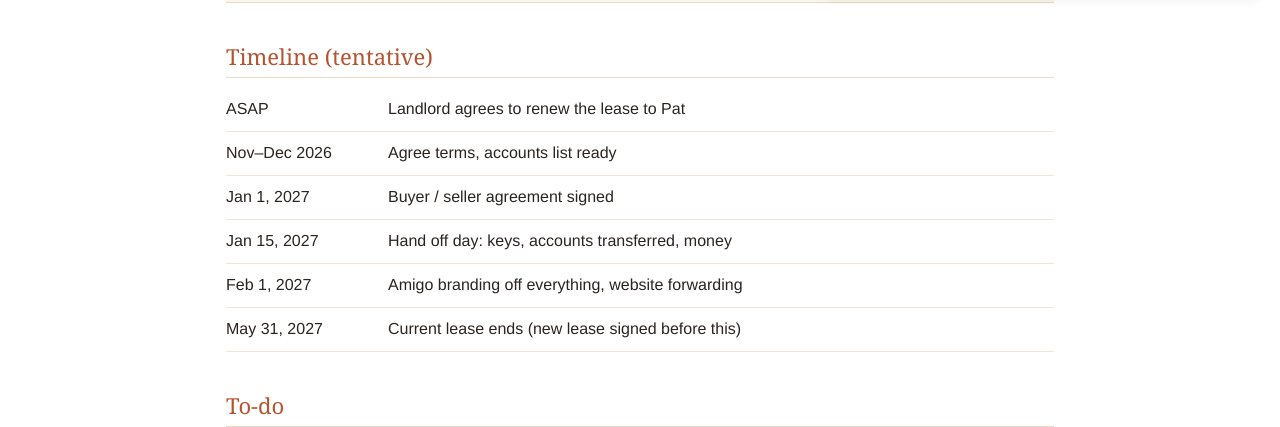
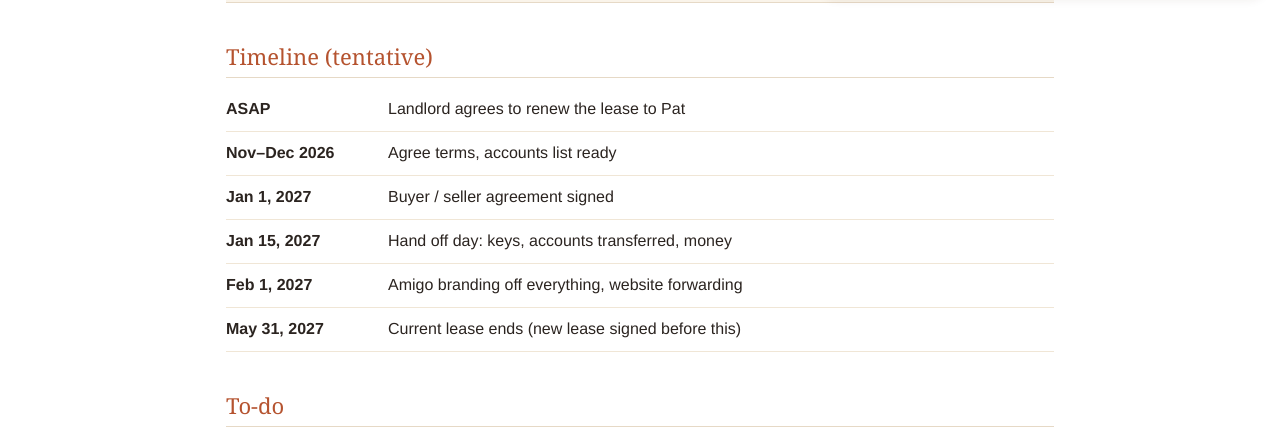
Before and after one commit to amigostudios/amigo-handoff, a Jekyll site: the page built from index.md, in a window 1280 px wide. Shown: the part 888-1315 px from the top of the page. Built offline with Jekyll 4.4.1, drawn with Linux system fonts in a browser that asks for light colours.

Commit message:
Timeline: bold dates, stacked layout on phones
Co-Authored-By: Claude Opus 5.5 <noreply@anthropic.com>

```diff
--- a/_layouts/default.html
+++ b/_layouts/default.html
@@ -24,7 +24,7 @@ li.task{list-style:none;margin-left:-1.2em}
 .box{display:inline-block;width:1.4em;color:var(--clay);font-size:1.1em}
 .box.done{color:#3c7a3c}
 </style>
-{% if page.url == '/' %}{% assign r = '' %}{% else %}{% assign r = '../' %}{% endif %}{% if page.fillable %}<link rel="stylesheet" href="{{ r }}assets/handoff.css?v=3">{% endif %}</head>
+{% if page.url == '/' %}{% assign r = '' %}{% else %}{% assign r = '../' %}{% endif %}{% if page.fillable %}<link rel="stylesheet" href="{{ r }}assets/handoff.css?v=4">{% endif %}</head>
 <body><main>
 <div class="kicker">Amigo Studios · Oceanside · hand off</div>
 {{ content }}
--- a/assets/handoff.css
+++ b/assets/handoff.css
@@ -94,5 +94,6 @@ textarea::placeholder,input::placeholder{color:#c4b29b}
 .ho-tl-row{display:grid;grid-template-columns:150px 1fr auto;gap:12px;align-items:start;padding:7px 0;border-bottom:1px solid #f0e6d6}
 .ho-tl-row textarea{border-bottom-color:transparent;padding:2px 0}
 .ho-tl-row textarea:hover{border-bottom-color:#e8dac6}
-.ho-tl-date{font-weight:700}
-@media (max-width:640px){.ho-tl-row{grid-template-columns:1fr auto}.ho-tl-row .ho-x{grid-row:1;grid-column:2}}
+.ho-tl-row textarea{min-width:0}
+.ho-tl-row textarea.ho-tl-date{font-weight:700}
+@media (max-width:640px){.ho-tl-row{grid-template-columns:1fr auto;gap:0 8px}.ho-tl-row .ho-tl-date{grid-row:1;grid-column:1}.ho-tl-row .ho-x{grid-row:1;grid-column:2}.ho-tl-row .ho-tl-text{grid-row:2;grid-column:1/-1}}
```
